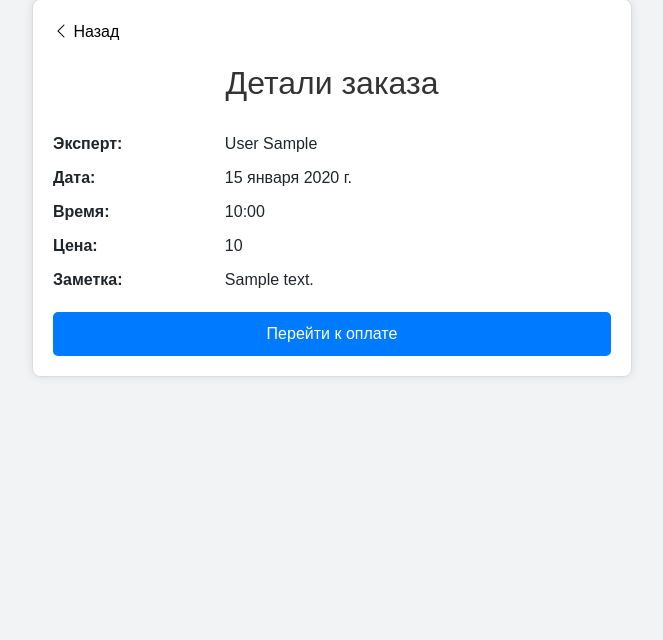
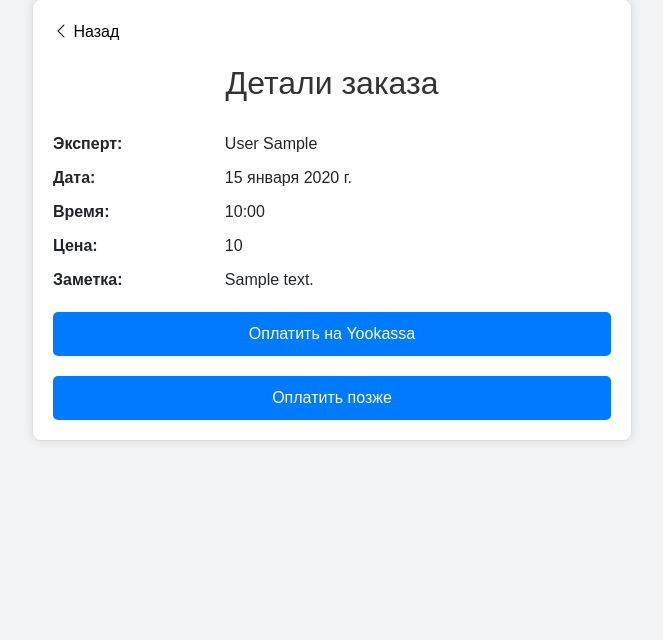
Before and after one commit to BigGarik/bi-python-app, a Django app: page /appointment/checkout/1/ in a window 1280 px wide. Shown: the part 114-754 px from the top of the page, without its empty margins (308-971 px from the left). Run offline with Django 5.2, Linux system fonts and the light colour scheme; a user stored in the database is signed in; tables that the repository leaves empty hold one stand-in row (values such as "Sample post"); grey boxes marked "Sample" are stand-in pictures; parts of the project's set-up code (start-up, migrations or seed data) failed here and were passed over; some libraries are stand-ins or nearby versions.

Commit message:
Поправил верстку

```diff
--- a/wbinsights/wbappointment/templates/checkout_appointment.html
+++ b/wbinsights/wbappointment/templates/checkout_appointment.html
@@ -39,7 +39,8 @@
         <form method="post">
             {% csrf_token %}
             <input type="hidden" value="{{ appointment.pk }}" name="appointment_id"/>
-            <button type="submit" class="btn btn-primary">Перейти к оплате</button>
+            <button type="submit" class="btn btn-primary">Оплатить на Yookassa</button>
+            <a href="{% url 'profile' %}" class="btn btn-primary">Оплатить позже</a>
         </form>
     </div>
 
```
Also changed, not shown: wbinsights/web/templates/components/appointment/calendar.html (line endings or trailing spaces).
